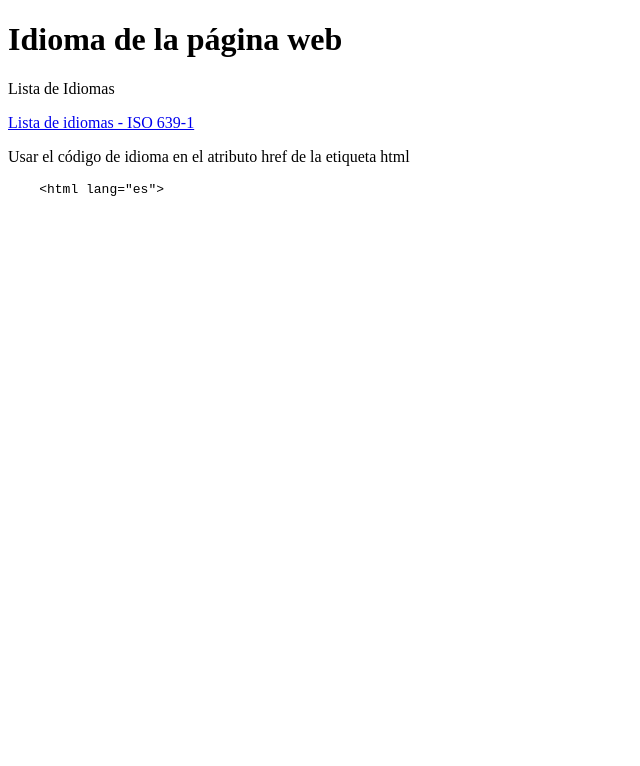
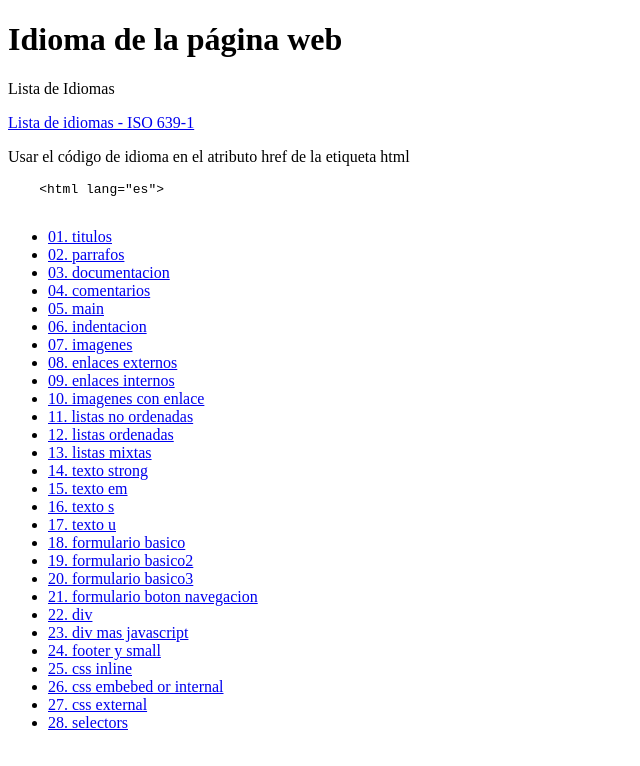
Before and after one commit to Alberte98/CURSO-HTML-CSS, a plain HTML site: page index.html in a window 1280 px wide. Shown: the whole page, without its empty margins (0-640 px from the left). Drawn offline with Linux system fonts and the light colour scheme.

Commit message:
Modificar index.html con un índice de todo sin terminar

```diff
--- a/index.html
+++ b/index.html
@@ -17,5 +17,36 @@
   <pre>
     &lt;html lang="es"></html> <!--Esos son los carácteres de escape en html (& less than)-->
   </pre>
+
+  <ul>
+    <li><a href="01-titulos.html">01. titulos</a></li>
+    <li><a href="02-parrafos.html">02. parrafos</a></li>
+    <li><a href="03-documentacion.html">03. documentacion</a></li>
+    <li><a href="04-comentarios.html">04. comentarios</a></li>
+    <li><a href="05-main.html">05. main</a></li>
+    <li><a href="06-indentacion.html">06. indentacion</a></li>
+    <li><a href="07-imagenes.html">07. imagenes</a></li>
+    <li><a href="08-enlaces-externos.html">08. enlaces externos</a></li>
+    <li><a href="09-enlaces-internos.html">09. enlaces internos</a></li>
+    <li><a href="10-imagenes-con-enlace.html">10. imagenes con enlace</a></li>
+    <li><a href="11-listas-no-ordenadas.html">11. listas no ordenadas</a></li>
+    <li><a href="12-listas-ordenadas.html">12. listas ordenadas</a></li>
+    <li><a href="13-listas-mixtas.html">13. listas mixtas</a></li>
+    <li><a href="14-texto-strong.html">14. texto strong</a></li>
+    <li><a href="15-texto-em.html">15. texto em</a></li>
+    <li><a href="16-texto-s.html">16. texto s</a></li>
+    <li><a href="17-texto-u.html">17. texto u</a></li>
+    <li><a href="18-formulario-basico.html">18. formulario basico</a></li>
+    <li><a href="19-formulario-basico2.html">19. formulario basico2</a></li>
+    <li><a href="20-formulario-basico3.html">20. formulario basico3</a></li>
+    <li><a href="21-formulario-boton-navegacion.html">21. formulario boton navegacion</a></li>
+    <li><a href="22-div.html">22. div</a></li>
+    <li><a href="23-div-mas-javascript.html">23. div mas javascript</a></li>
+    <li><a href="24-footer-y-small.html">24. footer y small</a></li>
+    <li><a href="25-css-inline.html">25. css inline</a></li>
+    <li><a href="26-css-embebed-or-internal.html">26. css embebed or internal</a></li>
+    <li><a href="27-css-external.html">27. css external</a></li>
+    <li><a href="28-selectors.html">28. selectors</a></li>
+  </ul>
 </body>
 </html>
```
